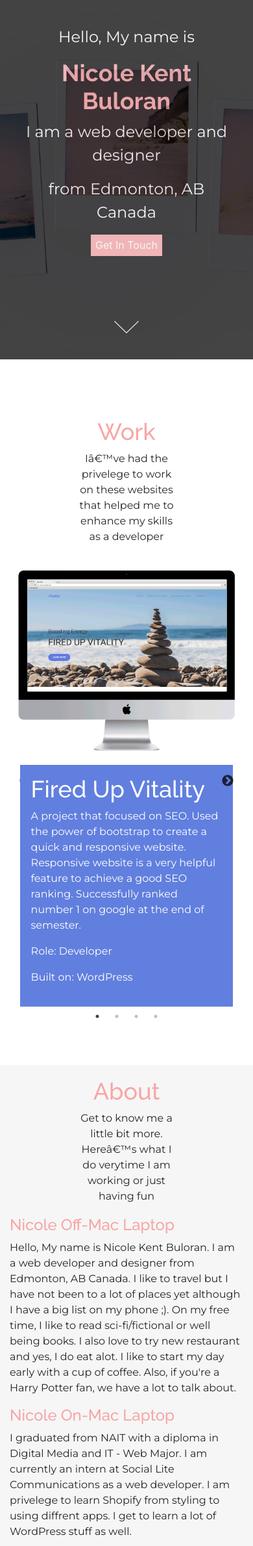
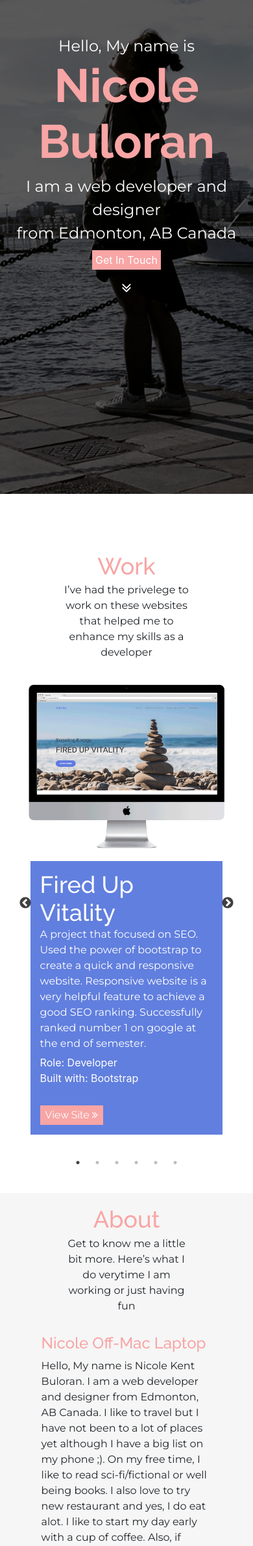
Before and after one commit to nicolekb/portfolio, a PHP site: page / in a window 390 px wide. Shown: the top 2379 px of the page at 65% size. Run offline with PHP 8.4, Linux system fonts and the light colour scheme; style sheets or scripts are compiled from the project's sources; some libraries are stand-ins or nearby versions.

Commit message:
added wow.js, fixed spacing, fixed mobile, added buttons on websites

```diff
--- a/index.html
+++ /dev/null
@@ -1,168 +0,0 @@
-<!DOCTYPE html>
-<html lang="en">
-<head>
-	<meta name="viewport" content="width=device-width, initial-scale=1">
-	<title>Nicole Kent Buloran</title>
-	<link href="https://fonts.googleapis.com/css?family=Montserrat:400,500,700,800|Raleway:400,500,700" rel="stylesheet">
-
-	<link rel="stylesheet" type="text/css" href="script/slick/slick/slick.css"/>
-	<link rel="stylesheet" type="text/css" href="script/slick/slick/slick-theme.css"/>
-	<link rel="stylesheet" href="styles/style.css">
-
-	<script src="https://ajax.googleapis.com/ajax/libs/jquery/3.1.0/jquery.min.js"></script>
-  <script src="https://cdnjs.cloudflare.com/ajax/libs/popper.js/1.12.6/umd/popper.min.js"></script>
-  <script src="https://maxcdn.bootstrapcdn.com/bootstrap/4.0.0-beta.2/js/bootstrap.min.js"></script>
-  <script src="script/slick/slick/slick.min.js"></script>
-
-</head>
-<body>
-	<header class="header" id="overlay">
-		<div class="header-content">
-			<p>Hello, My name is</p>
-			<h1>Nicole Kent Buloran</h1>
-			<p>I am a web developer and designer</p>
-			<p>from Edmonton, AB Canada</p>
-			<button class="contact-btn"><a href="#contact">Get In Touch</a></button>
-			<br />
-			<br />
-			<br />
-			<br />
-			<br />
-			<a href="#work"><img src="asset/icons/arrow-down.png"></a>
-		</div>
-	</header>
-
-	<section class="work" id="work">
-		<div class="container">
-			<div class="section-item-title">
-				<h3 class="about-title">Work</h3>
-				<p class="about-subtitle">I’ve had the privelege to work on these websites that helped me to enhance my skills as a developer</p>
-			</div>
-		</div>
-
-		<!-- start slick js items -->
-		<div class="work-items">
-			<!-- fired up vitality -->
-			<div class="-items ">
-		  	<div class="work-content fired">
-		  		<h3>Fired Up Vitality</h3>
-		  		<p>A project that focused on SEO. Used the power of bootstrap to create a quick and responsive website. Responsive website is a very helpful feature to achieve a good SEO ranking. Successfully ranked number 1 on google at the end of semester.</p>
-		  		<p>Role: Developer</p>
-		  		<p>Built on: WordPress</p>
-		  	</div>
-		  	<div class="work-img">
-		  		<img src="asset/work/fired.png" alt="">
-		  	</div>
-			</div>
-
-			<!-- And All That Jazz -->
-	  	<div class="-items">
-		  	<div class="work-content jazz">
-		  		<h3>And All That Jazz</h3>
-		  		<p>An ecommerce website that was built on Shopify. Implemented  slick.js to show the company’s supplier logos. Used mailchimp to integrate email marketing. Extended online pressence through the use of Facebook and Instagram.</p>
-		  		<p>Role: Developer</p>
-		  		<p>Built on: Shopify</p>
-		  	</div>
-		  	<div class="work-img">
-		  		<img src="asset/work/jazz.png" alt="">
-		  	</div>
-			</div>
-
-			<div class="-items">
-		  	<div class="work-content psg">
-		  		<h3>Provincial Sleep Group</h3>
-		  		<p>An ecommerce website that was built on Shopify. Special feature that was integrated that will show special prices for members only using locksmith app. Worked on career, location and testimonial pages.</p>
-		  		<p>Role: Developer</p>
-		  		<p>Built on: Shopify</p>
-		  	</div>
-		  	<div class="work-img">
-		  		<img src="asset/work/psg.png" alt="">
-		  	</div>
-			</div>
-
-			<div class="-items">
-		  	<div class="work-content aba">
-		  		<h3>Adored Beast Apothecary</h3>
-		  		<p>An ecommerce website that was built on Shopify. Worked on "shop now" page general and individual layout. Special discount app was used to integrate special discounted prices for multi-product buys from customers.</p>
-		  		<p>Role: Developer</p>
-		  		<p>Built on: Shopify</p>
-		  	</div>
-		  	<div class="work-img">
-		  		<img src="asset/work/aba.png" alt="">
-		  	</div>
-			</div>
-
-		</div>
-		<!-- end slick js items -->
-	</section>
-
-	<section class="about" id="about">
-		<div class="container">
-			<div class="section-item-title">
-				<h3 class="about-title">About</h3>
-				<p class="about-subtitle">Get to know me a little bit more. Here’s what I do verytime I am working or just having fun</p>
-			</div>
-
-			<div class="section-item">
-				<h4 class="about-title-item">Nicole Off-Mac Laptop</h4>
-				<p class="about-content">Hello, My name is Nicole Kent Buloran. I am a web developer and designer from Edmonton, AB Canada. I like to travel but I have not been to a lot of places yet although I have a big list on my phone ;). On my free time, I like to read sci-fi/fictional or well being books. I also love to try new restaurant and yes, I do eat alot. I like to start my day early with a cup of coffee. Also, if you're a Harry Potter fan, we have a lot to talk about.</p>
-
-				<h4 class="about-title-item">Nicole On-Mac Laptop</h4>
-				<p class="about-content">I graduated from NAIT with a diploma in Digital Media and IT - Web Major. I am currently an intern at Social Lite Communications as a web developer. I am privelege to learn Shopify from styling to using diffrent apps. I get to learn a lot of WordPress stuff as well.</p>
-
-				<h4 class="about-title-item">Skills</h4>
-				<ul>
-					<li>
-						<span class="span">Frontend: </span>HTML, CSS, Sass, JavaScript, jQuery
-					</li>
-					<li>
-						<span class="span">Backend: </span>PHP, MySQL, WordPress, Shopify
-					</li>
-					<li>
-						<span class="span">Tools: </span>Git/Github, Sublime Text, Photoshop, Illustrator, Sketch
-					</li>
-				</ul>
-			</div>
-		</div>
-	</section>
-
-	<section class="contact-container" id="contact">
-		<div class="texture"></div>
-		<div class="-contact">
-			<h2>Get In Touch</h2>
-
-			<div class="contact-item">
-				<p>I am available for hire! Let’s work together or maybe grab a cup of coffee?</p>
-				<p class="email">Email:<a href="mailto:nicolekbuloran@gmail.com" target="_top">nicolekbuloran@gmail.com</a></p>
-			</div>
-
-			<div class="contact-item">
-				<p>If you would like to see more about me, feel free to follow me or chat with me on any of my social media accounts</p>
-				<ul class="icon">
-					<p>Connect:</p>
-					<li class="icon-item">
-						<a href="https://www.linkedin.com/in/nicolebuloran/"><img src="asset/icons/linkedin.png" alt="Linkedin"></a>
-					</li>
-					<li class="icon-item">
-						<a href="https://github.com/nicolekb"><img src="asset/icons/github.png" alt="Github"></a>
-					</li>
-					<li class="icon-item">
-						<a href="https://www.behance.net/nicolekentb"><img src="asset/icons/behance.png" alt="Behance"></a>
-					</li>
-					<li class="icon-item">
-						<a href="https://www.instagram.com/niicolekent/"><img src="asset/icons/ig.png" alt="Instagram"></a>
-					</li>
-					<li class="icon-item">
-						<a href="https://twitter.com/nicolebuloran"><img src="asset/icons/twitter.png" alt="Twitter"></a>
-					</li>
-				</ul>
-			</div>
-			<p class="copyright">Copyright 2017 Nicole Buloran. All Rights Reserved.</p>
-		</div>
-	</section>
-
-
-
-<script src="script/main.js"></script>
-</body>
-</html>
--- /dev/null
+++ b/index.php
@@ -0,0 +1,216 @@
+<!DOCTYPE html>
+<html lang="en">
+<head>
+	<meta name="viewport" content="width=device-width, initial-scale=1">
+	<title>Nicole Kent Buloran</title>
+	<link href="https://fonts.googleapis.com/css?family=Montserrat:400,500,700,800|Raleway:400,500,700" rel="stylesheet">
+
+	<link rel="stylesheet" type="text/css" href="script/slick/slick/slick.css"/>
+	<link rel="stylesheet" type="text/css" href="script/slick/slick/slick-theme.css"/>
+	<link rel="stylesheet" href="https://cdnjs.cloudflare.com/ajax/libs/font-awesome/4.7.0/css/font-awesome.min.css">
+	<link rel="stylesheet" href="https://cdn.jsdelivr.net/npm/animate.css@3.5.2/animate.min.css">
+	<link rel="stylesheet" href="styles/style.css">
+
+	<script src="https://ajax.googleapis.com/ajax/libs/jquery/3.1.0/jquery.min.js"></script>
+  <script src="https://cdnjs.cloudflare.com/ajax/libs/popper.js/1.12.6/umd/popper.min.js"></script>
+  <script src="https://maxcdn.bootstrapcdn.com/bootstrap/4.0.0-beta.2/js/bootstrap.min.js"></script>
+  <script src="script/slick/slick/slick.min.js"></script>
+  <script src="https://cdnjs.cloudflare.com/ajax/libs/wow/1.1.2/wow.min.js"></script>
+
+</head>
+<body>
+	<header class="header" id="overlay">
+		<div class="header-content">
+			<div class="content-item wow fadeInUp">
+				<p>Hello, My name is</p>
+				<h1>Nicole Buloran</h1>
+				<p>I am a web developer and designer</p>
+				<p>from Edmonton, AB Canada</p>
+				<button class="contact-btn"><a href="#contact">Get In Touch</a></button>
+				<a href="#work" class="arrow-down"><i class="fa fa-angle-double-down" style="font-size:24px;color: #fff"></i></a>
+			</div>
+		</div>
+	</header>
+
+	<section class="work wow fadeIn" id="work" data-wow-delay=".1s">
+		<div class="container">
+			<div class="section-item-title">
+				<h3 class="about-title">Work</h3>
+				<p class="about-subtitle">I’ve had the privelege to work on these websites that helped me to enhance my skills as a developer</p>
+			</div>
+		</div>
+
+		<!-- start slick js items -->
+		<div class="work-items">
+			<!-- fired up vitality -->
+			<div class="-items ">
+		  	<div class="work-content fired">
+		  		<h3>Fired Up Vitality</h3>
+		  		<p class="site-desc">A project that focused on SEO. Used the power of bootstrap to create a quick and responsive website. Responsive website is a very helpful feature to achieve a good SEO ranking. Successfully ranked number 1 on google at the end of semester.</p>
+		  		<ul class="site-item">
+		  			<li>Role: Developer</li>
+		  			<li>Built with: Bootstrap</li>
+		  		</ul>
+		  		<button class="site-item-btn"><a href="http://nicolebuloran.com/fired-up-vitality/" target="_blank">View Site <i class="fa fa-angle-double-right"></i></a></button>
+		  	</div>
+		  	<div class="work-img">
+		  		<img src="asset/work/fired.png" alt="">
+		  	</div>
+			</div>
+
+			<!-- And All That Jazz -->
+	  	<div class="-items">
+		  	<div class="work-content jazz">
+		  		<h3>And All That Jazz</h3>
+		  		<p class="site-desc">An ecommerce website that was built on Shopify with <span class="sl"><a href="https://sociallite.ca/" target="_blank">Social Lite Communications</a></span>. Implemented  slick.js to show the company’s supplier logos. Used mailchimp to integrate email marketing. Extended online pressence through the use of Facebook and Instagram.</p>
+		  		<ul class="site-item">
+		  			<li>Role: Developer</li>
+		  			<li>Built with: Shopify</li>
+		  		</ul>
+		  		<button class="site-item-btn"><a href="#" target="_blank">View Site <i class="fa fa-angle-double-right"></i></a></button>
+		  	</div>
+		  	<div class="work-img">
+		  		<img src="asset/work/jazz.png" alt="">
+		  	</div>
+			</div>
+
+			<div class="-items">
+		  	<div class="work-content psg">
+		  		<h3>Provincial Sleep Group</h3>
+		  		<p class="site-desc">An ecommerce website that was built on Shopifywith <span class="sl"><a href="https://sociallite.ca/" target="_blank">Social Lite Communications</a></span>. Special feature that was integrated that will show special prices for members only using locksmith app. Worked on career, location and testimonial pages.</p>
+					<ul class="site-item">
+		  			<li>Role: Developer</li>
+		  			<li>Built with: Shopify</li>
+		  		</ul>
+		  		<button class="site-item-btn"><a href="https://psgi.ca/" target="_blank">View Site <i class="fa fa-angle-double-right"></i></a></button>
+		  	</div>
+		  	<div class="work-img">
+		  		<img src="asset/work/psg.png" alt="">
+		  	</div>
+			</div>
+
+			<div class="-items">
+		  	<div class="work-content food">
+		  		<h3>YEG Food Archives</h3>
+		  		<p class="site-desc">This project is not a design focus project but its more centered on its functionality. A school project that used PHP as a language. Used PHPmyadmin to store the data. This involves creating, inserting, deleting and updating restaurants if you are an admin. You are able to view the details and filter the restaurant. Google API was as well implemented on this project</p>
+		  		<ul class="site-item">
+		  			<li>Role: Developer</li>
+		  			<li>Built with: PHP/MySQL</li>
+		  		</ul>
+		  		<button class="site-item-btn"><a href="#" target="_blank">View Site <i class="fa fa-angle-double-right"></i></a></button>
+		  	</div>
+		  	<div class="work-img">
+		  		<img src="asset/work/yeg-food.png" alt="">
+		  	</div>
+			</div>
+
+			<div class="-items">
+		  	<div class="work-content aba">
+		  		<h3>Adored Beast Apothecary</h3>
+		  		<p class="site-desc">An ecommerce website that was built on Shopify with <span class="sl"><a href="https://sociallite.ca/" target="_blank">Social Lite Communications</a></span>. Worked on "shop now" page general and individual layout. Special discount app was used to integrate special discounted prices for multi-product buys from customers.</p>
+		  		<ul class="site-item">
+		  			<li>Role: Developer</li>
+		  			<li>Built with: Shopify</li>
+		  		</ul>
+		  		<button class="site-item-btn"><a href="https://adoredbeast.com" target="_blank">View Site <i class="fa fa-angle-double-right"></i></a></button>
+		  	</div>
+		  	<div class="work-img">
+		  		<img src="asset/work/aba.png" alt="">
+		  	</div>
+			</div>
+
+			<div class="-items">
+		  	<div class="work-content dice">
+		  		<h3>DOM Pig Dice Game</h3>
+		  		<p class="site-desc">This is a udemy course (credits to udemy for the UI). Used this demonstration to enhance my JavaScript logic and just to practice in general. This game touches on event listeners, arrays, basic javascript and DOM manipulation</p>
+		  		<ul class="site-item">
+		  			<li>Role: Developer</li>
+		  			<li>Built with: JavaScript</li>
+		  		</ul>
+		  		<button class="site-item-btn"><a href="http://nicolebuloran.com/dice-game/" target="_blank">View Site <i class="fa fa-angle-double-right"></i></a></button>
+		  	</div>
+		  	<div class="work-img">
+		  		<img src="asset/work/dice-game.png" alt="">
+		  	</div>
+			</div>
+
+		</div>
+		<!-- end slick js items -->
+	</section>
+
+	<section class="about wow fadeIn" id="about" data-wow-delay=".1s">
+		<div class="container">
+			<div class="section-item-title">
+				<h3 class="about-title">About</h3>
+				<p class="about-subtitle">Get to know me a little bit more. Here’s what I do verytime I am working or just having fun</p>
+			</div>
+
+			<div class="section-item">
+				<div class="about-item">
+					<h4 class="about-title-item">Nicole Off-Mac Laptop</h4>
+					<p class="about-content">Hello, My name is Nicole Kent Buloran. I am a web developer and designer from Edmonton, AB Canada. I like to travel but I have not been to a lot of places yet although I have a big list on my phone ;). On my free time, I like to read sci-fi/fictional or well being books. I also love to try new restaurant and yes, I do eat alot. I like to start my day early with a cup of coffee. Also, if you're a Harry Potter fan, we have a lot to talk about.</p>
+				</div>
+				<div class="about-item">
+					<h4 class="about-title-item">Nicole On-Mac Laptop</h4>
+					<p class="about-content">I graduated from NAIT with a diploma in Digital Media and IT - Web Major. I am currently an intern at Social Lite Communications as a web developer. I am privelege to learn Shopify from styling to using diffrent apps. I get to learn a lot of WordPress stuff as well.</p>
+				</div>
+
+				<div class="about-item">
+					<h4 class="about-title-item">Skills</h4>
+					<ul>
+						<li>
+							<span class="span">Frontend: </span>HTML, CSS, Sass, JavaScript, jQuery
+						</li>
+						<li>
+							<span class="span">Backend: </span>PHP, MySQL, WordPress, Shopify
+						</li>
+						<li>
+							<span class="span">Tools: </span>Git/Github, Sublime Text, Photoshop, Illustrator, Sketch
+						</li>
+					</ul>
+				</div>
+			</div>
+		</div>
+	</section>
+
+	<section class="contact-container wow fadeIn" id="contact" data-wow-delay=".1s">
+		<div class="texture"></div>
+		<div class="-contact">
+
+			<div class="contact-item-2">
+				<h2>Connect With Me</h2>
+				<p>If you would like to see more about me, feel free to connect with me on any of my social media accounts</p>
+				<ul class="icon">
+					<p>Connect:</p>
+					<li class="icon-item">
+						<a href="https://www.linkedin.com/in/nicolebuloran/"><img src="asset/icons/linkedin.png" alt="Linkedin"></a>
+					</li>
+					<li class="icon-item">
+						<a href="https://github.com/nicolekb"><img src="asset/icons/github.png" alt="Github"></a>
+					</li>
+					<li class="icon-item">
+						<a href="https://www.behance.net/nicolekentb"><img src="asset/icons/behance.png" alt="Behance"></a>
+					</li>
+					<li class="icon-item">
+						<a href="https://www.instagram.com/niicolekent/"><img src="asset/icons/ig.png" alt="Instagram"></a>
+					</li>
+					<li class="icon-item">
+						<a href="https://twitter.com/nicolebuloran"><img src="asset/icons/twitter.png" alt="Twitter"></a>
+					</li>
+				</ul>
+			</div>
+
+			<div class="contact-item-1">
+				<h2>Get In Touch</h2>
+				<p>I am available for hire! Let’s work together or maybe grab a cup of coffee?</p>
+				<p class="email">Email:<a href="mailto:nicolekbuloran@gmail.com" target="_top">nicolekbuloran@gmail.com</a></p>
+			</div>
+		</div>
+				<p class="copyright">Copyright 2017 Nicole Buloran. All Rights Reserved.</p>
+	</section>
+
+
+
+<script src="script/main.js"></script>
+</body>
+</html>
--- a/script/main.js
+++ b/script/main.js
@@ -33,3 +33,8 @@ $(document).on('click', 'a[href^="#"]', function (event) {
         scrollTop: $($.attr(this, 'href')).offset().top
     }, 500);
 });
+
+//***** Animate *****//
+$(document).ready(function($) {
+ new WOW().init();
+});
--- a/styles/scss/_global.scss
+++ b/styles/scss/_global.scss
@@ -16,6 +16,7 @@ h5,
 h6 {
 	font-family: $header-family;
 	font-size: $header-size;
+	margin: 0;
 }
 
 h4,h1 {
@@ -27,18 +28,22 @@ h4,h1 {
 h2 { color: #fff; }
 
 h1 {
-	font-size: $header-size;
 	font-weight: 600;
+	font-size: 72px;
 }
 
 .-contact {
 	h2 {font-size: 50px;}
 }
 
+a:hover {text-decoration: none;}
+
 span,
 p {
 	font-family: $content-family;
 	font-size: $content-size;
+	margin: 0;
+	padding: 0;
 }
 
 span {color: $dark-pink;}
@@ -47,8 +52,8 @@ section:not(.contact-container) {
 	margin-top: 90px;
 }
 
-.about-subtitle {
-	width: 45%;
+.section-item {
+	width: 73%;
 	margin: auto;
 }
 
@@ -58,19 +63,35 @@ section:not(.contact-container) {
 
 	.about-title {
 		color: $dark-pink;
+		padding-bottom: 1%;
+	}
+
+	.about-subtitle {
+		width: 55%;
+		margin: auto;
+	}
+
+	.about-title-item {
+		padding-bottom: 1%;
 	}
 }
 
 .contact-container {
 		p { color: #fff; }
-	.contact-item {
-		p {
-			color: #fff;
+		.contact-item-1, .contact-item-2  {
+			h2 {
+				padding-bottom: 4%;
+			}
 
-			a {
-				color: #000;
+			p {
+				color: #fff;
+				padding-bottom: 4%;
+
+				a {
+					color: #000;
+					padding-bottom: 2%;
+				}
 			}
-		}
 	}
 }
 
@@ -89,9 +110,11 @@ section:not(.contact-container) {
 
 .slick-next { right: 0; }
 
-.slick-prev { left: 0; }
+.slick-prev { left: 0; z-index: 2;}
 
 .slick-prev, .slick-next { width: 20%; }
+
+.slick-dots {bottom: -53px;}
 
 //texture
 
@@ -103,3 +126,37 @@ section:not(.contact-container) {
   top: -24px;
 	z-index: 2;
 }
+
+//links
+.sl { a { color: #fff;} }
+.site-item {
+	a {
+		color: #fff;
+	}
+}
+
+button > a, p > span > a, p > a {
+  position: relative;
+  text-decoration: none;
+}
+
+button > a:before, p > span > a:before, p > a:before {
+	content: "";
+	position: absolute;
+	width: 100%;
+	height: 2px;
+	bottom: 0;
+	left: 0;
+	background-color: #fff;
+	visibility: hidden;
+	-webkit-transform: scaleX(0);
+	transform: scaleX(0);
+	-webkit-transition: all 0.3s ease-in-out 0s;
+	transition: all 0.3s ease-in-out 0s;
+}
+
+button > a:hover:before, p > span > a:hover:before, p > a:hover:before {
+  visibility: visible;
+  -webkit-transform: scaleX(1);
+  transform: scaleX(1);
+}
--- a/styles/scss/_layout.scss
+++ b/styles/scss/_layout.scss
@@ -8,38 +8,46 @@
 
 //***** Header *****//
 .header {
-	background: url(../asset/placeholder.jpg) no-repeat center center;
+
+}
+
+.header {
+	background: url(../asset/header-3.jpg) no-repeat top;
   -webkit-background-size: cover;
   -moz-background-size: cover;
   -o-background-size: cover;
   background-size: cover;
-}
+  height: 90vh;
 
-.header {
 	.header-content {
+
 		text-align: center;
-		padding: 10%;
+		padding: 13.5% 0;
 
-		background-color: #000;
-		opacity: .7;
+		background-color: rgba(0,0,0,.65);
+		height: inherit;
 
 		p {
 			font-size: 24px;
 			color: #fff;
 		}
 
+		.arrow-down {
+			display: block;
+			margin-top: 1rem;
+		}
+
 		.contact-btn {
 			border: 1px solid $dark-pink;
 			background-color: $dark-pink;
-			padding: 1% 2%;
+			padding: .5% 1%;
+			margin-top: 2%;
 
-			a {color: #fff;}
+			a {
+				color: #fff;
+			}
 		}
 	}
-}
-
-.overlay {
-
 }
 
 //***** Work *****//
@@ -61,10 +69,28 @@
 	}
 }
 
+.site-item {
+  padding-top: 2%;
+  padding-bottom: 5%
+}
+
+.site-item-btn {
+	padding: 1% 3%;
+	background-color: #f8a5a5;
+	border: none;
+
+	a {
+		font-family: $header-family;
+		color: #fff;
+	}
+}
+
 .fired,
 .jazz,
 .psg,
-.aba {
+.aba,
+.dice,
+.food {
 	padding: 5%;
 	color: #fff;
 }
@@ -85,24 +111,36 @@
 	background-color: #898f0e;
 }
 
+.dice {
+	background-color: #EB4D4D;
+}
+
+.food {
+	background-color: #337ab7;
+}
+
 //***** About *****//
 .about {
 	background-color: #f6f6f6;
 	padding-top: 5%;
 	padding-bottom: 5%;
+
+	.about-item {
+		padding-top: 5%;
+	}
 }
 
 //***** Contact *****//
 .contact-container {
 	background-color: darken($dark-pink, 5%);
-	padding-bottom: 5%;
+	padding-bottom: 3%;
 
-	.-contact { margin: 0 5%; }
+	.-contact { margin: 0 12%; }
 }
 
 .contact-item {
 
-	padding: 5% 0 2% 0;
+	padding: 10% 0;
 
 	p {
 		a { padding-left: 5%;}
```
Also changed, not shown: other parts of styles/scss/_layout.scss (+31 -6 lines), asset/flip.png (deleted), asset/header-3.jpg (added), asset/placeholder.jpg (deleted), asset/work/dice-game.png (added), asset/work/yeg-food.png (added), styles/style.css, 1 other file.
